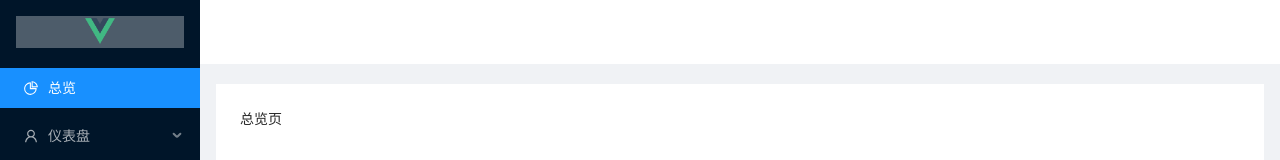
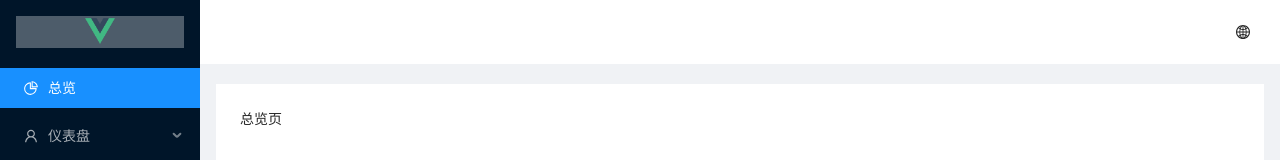
Before and after one commit to StevenMayD/ant-design-vue-pro-refactor, a Vue app in the folder ant-design-vue-pro-refactor/: page /overview in a window 1280 px wide. Shown: the top 160 px of the page. Built offline with nearby package versions, Linux system fonts and the light colour scheme.

Commit message:
添加下拉框dropdown的使用，用于展示国际化选项菜单（并将国际化选项记录到路由）

```diff
--- a/ant-design-vue-pro-refactor/package.json
+++ b/ant-design-vue-pro-refactor/package.json
@@ -9,7 +9,7 @@
     "lint": "vue-cli-service lint"
   },
   "dependencies": {
-    "@ant-design/icons-vue": "^6.0.1",
+    "@ant-design/icons-vue": "^6.1.0",
     "ant-design-vue": "^2.2.8",
     "core-js": "^3.6.5",
     "vue": "^3.0.0",
--- a/ant-design-vue-pro-refactor/src/layouts/basic-layout.vue
+++ b/ant-design-vue-pro-refactor/src/layouts/basic-layout.vue
@@ -50,6 +50,23 @@
     <a-layout>
       <!-- 顶部部分（子页面公共部分） -->
       <a-layout-header style="background: #fff; padding: 0">
+        <div class="header">
+          <!-- menu配合<template #overlay>使用，用于作为dropdown下拉框获得焦点时的内容展示 -->
+          <a-dropdown>
+            <GlobalOutlined></GlobalOutlined>
+            <template #overlay>
+              <!-- 默认值为路由上的locale参数 -->
+              <a-menu
+                overlay
+                @click="localeChange"
+                :selectedKeys="[$route.query.locale || 'zhCN']"
+              >
+                <a-menu-item key="zhCN">中文</a-menu-item>
+                <a-menu-item key="enUS">English</a-menu-item>
+              </a-menu>
+            </template>
+          </a-dropdown>
+        </div>
         <!-- 菜单 -->
         <a-menu
           v-if="!navLayout"
@@ -93,6 +110,7 @@ import {
   PieChartOutlined,
   UserOutlined,
   TeamOutlined,
+  GlobalOutlined,
 } from "@ant-design/icons-vue";
 import { defineComponent, ref } from "vue";
 // 命名为index.vue可以../components/SettingDrawer 否则需要引入详细地址
@@ -104,6 +122,7 @@ export default defineComponent({
     PieChartOutlined,
     UserOutlined,
     TeamOutlined,
+    GlobalOutlined,
     SettingDrawer, // 组件不是路由 需要注册组件
   },
   // computed定义响应式数据 会根据路由参数变化而变化
@@ -165,6 +184,10 @@ export default defineComponent({
         query: { ...this.$route.query },
       });
     },
+    localeChange({ key }) {
+      // 选择里的国际化记录到路由上
+      this.$router.push({ query: { ...this.$route.query, locale: key } });
+    },
   },
 });
 </script>
@@ -183,4 +206,8 @@ export default defineComponent({
 [data-theme="dark"] .site-layout .site-layout-background {
   background: #141414;
 }
+.header {
+  float: right; /* 浮动到右边 */
+  margin-right: 30px; /* 右边距30 */
+}
 </style>
--- a/ant-design-vue-pro-refactor/src/main.js
+++ b/ant-design-vue-pro-refactor/src/main.js
@@ -24,6 +24,7 @@ import {
   Row, // 栅格
   Col, // 栅格列
   Drawer, // 抽屉
+  Dropdown, // 下拉框
 } from "ant-design-vue";
 
 // vue3.0 注册组件
@@ -42,6 +43,7 @@ createApp(App)
   .use(Row)
   .use(Col)
   .use(Drawer)
+  .use(Dropdown)
   .component("Authorized", Authorized) // 自定义组件的注册写法
-  .use(AuthCheckDirective)
+  .use(AuthCheckDirective) // 自定义指令的注册写法
   .mount("#app");
```
